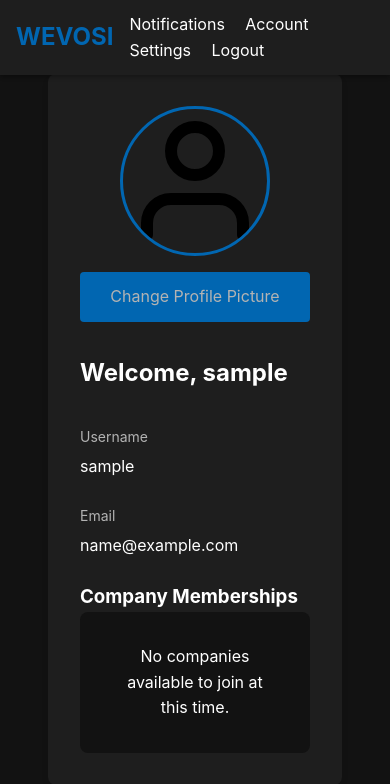
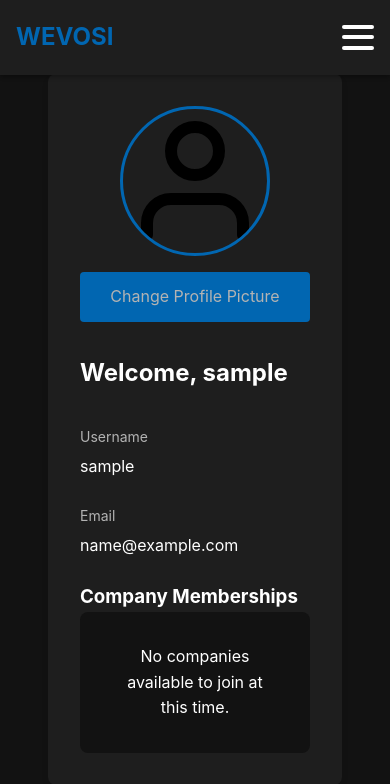
Before and after one commit to veewevosi/wevosi, a Flask app: page /account in a window 390 px wide. Shown: the top 784 px of the page. Run offline with Flask 3, Linux system fonts and the light colour scheme; the visitor is signed in with stand-in values (Sample User, id 1); data that the repository does not hold is empty.

Commit message:
Agent query: Please verify: 1. Is the notifications link visible when logged in? 2. Does the hamburger menu appear on mobile screens and work correctly?

```diff
--- a/static/css/base.css
+++ b/static/css/base.css
@@ -66,12 +66,56 @@ body {
     text-decoration: none;
 }
 
+.hamburger-menu {
+    display: none;
+    flex-direction: column;
+    justify-content: space-around;
+    width: 2rem;
+    height: 2rem;
+    background: transparent;
+    border: none;
+    cursor: pointer;
+    padding: 0;
+    z-index: 10;
+}
+
+.hamburger-menu span {
+    width: 2rem;
+    height: 0.25rem;
+    background: var(--text-primary);
+    border-radius: 10px;
+    transition: all 0.3s linear;
+    position: relative;
+    transform-origin: 1px;
+}
+
 @media (max-width: 768px) {
+    .hamburger-menu {
+        display: flex;
+    }
+
+    .nav-links {
+        display: none;
+        position: fixed;
+        top: 75px;
+        right: 0;
+        width: 100%;
+        background: var(--bg-secondary);
+        flex-direction: column;
+        padding: 1rem;
+        box-shadow: 0 2px 4px rgba(0, 0, 0, 0.3);
+    }
+
+    .nav-links.active {
+        display: flex;
+    }
+
+    .nav-links a {
+        margin: 0.5rem 0;
+        text-align: center;
+    }
+
     .header {
         padding: 0 1rem;
     }
-
-    .nav-links a {
-        margin-left: 1rem;
-    }
 }
--- a/static/js/main.js
+++ b/static/js/main.js
@@ -23,4 +23,17 @@ document.addEventListener('DOMContentLoaded', function() {
 
         lastScroll = currentScroll;
     });
+
+    // Hamburger menu functionality
+    const hamburger = document.querySelector('.hamburger-menu');
+    const navLinks = document.querySelector('.nav-links');
+
+    if (hamburger) {
+        hamburger.addEventListener('click', () => {
+            navLinks.classList.toggle('active');
+            // Animate hamburger
+            const spans = hamburger.querySelectorAll('span');
+            spans.forEach(span => span.classList.toggle('active'));
+        });
+    }
 });
--- a/templates/base.html
+++ b/templates/base.html
@@ -11,8 +11,14 @@
 <body>
     <header class="header">
         <a href="{{ url_for('index') }}" class="logo">WEVOSI</a>
+        <button class="hamburger-menu" aria-label="Toggle menu">
+            <span></span>
+            <span></span>
+            <span></span>
+        </button>
         <nav class="nav-links">
             {% if current_user.is_authenticated %}
+                <a href="{{ url_for('dashboard') }}">Dashboard</a>
                 <a href="{{ url_for('notifications') }}">Notifications</a>
                 <a href="{{ url_for('account') }}">Account</a>
                 <a href="{{ url_for('settings') }}">Settings</a>
```
